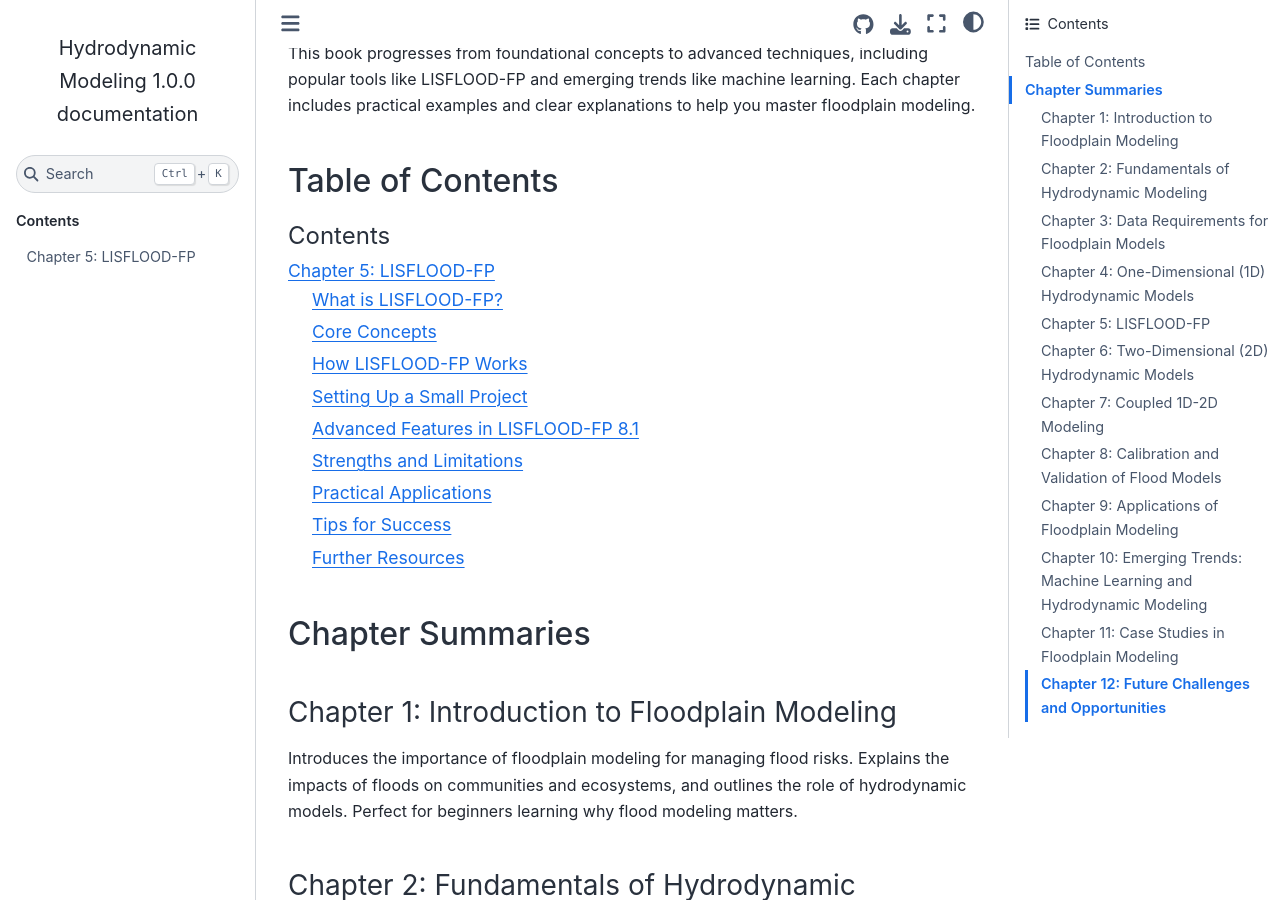
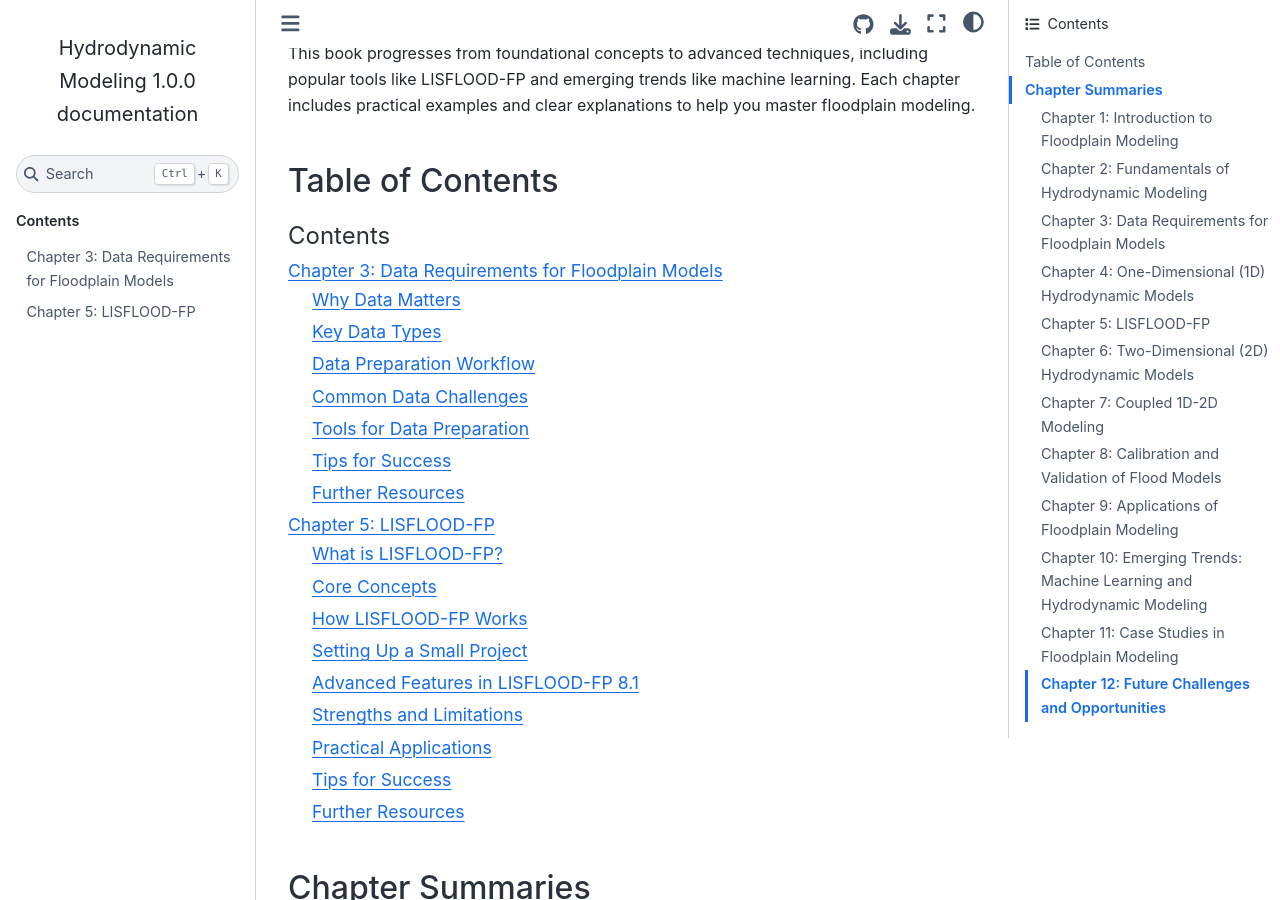
Before and after one commit to SouravDSGit/Hydrodynamic-Modeling, a Sphinx documentation site: the page built from docs/index.md, in a window 1280 px wide and 900 px high, scrolled down 318 px. Built offline with Sphinx 7.4.7 and the Sphinx Book theme 1.1.4, drawn with Linux system fonts in a browser that asks for light colours; pages that are not in the unit, such as notebooks, are missing from menus; some of the changed lines change nothing that is shown; some of the changed text lies outside the part shown.

Commit message:
initial commit

````diff
--- /dev/null
+++ b/docs/chapter_03.md
@@ -0,0 +1,199 @@
+# Chapter 3: Data Requirements for Floodplain Models
+
+```{contents}
+:depth: 2
+:local:
+```
+
+Floodplain models, like LISFLOOD-FP discussed in {ref}`Chapter 5: LISFLOOD-FP <chapter_05>`, rely on accurate data to predict how water flows during floods. This chapter explains the key data needed for these models, where to find it, and how to prepare it. Written for students, it uses simple language, practical examples, and visuals to make the concepts easy to understand. By the end, you’ll know how to gather and process data for a floodplain modeling project and avoid common pitfalls.
+
+## Why Data Matters
+
+Floodplain models simulate water movement based on the landscape, water inputs, and surface conditions. Without good data, models can produce inaccurate results, leading to poor flood predictions. This chapter covers the main data types—Digital Elevation Models (DEMs), boundary conditions, Manning’s roughness, channel geometry, and initial conditions—and explains how to prepare them for tools like LISFLOOD-FP or MIKE 21 (see {ref}`Chapter 6: Two-Dimensional (2D) Hydrodynamic Models <chapter_06>`).
+
+```mermaid
+graph TD
+    A[Floodplain Model] --> B[Data Inputs]
+    B --> C[Digital Elevation Model (DEM)]
+    B --> D[Boundary Conditions]
+    B --> E[Manning’s Roughness]
+    B --> F[Channel Geometry]
+    B --> G[Initial Conditions]
+    C --> H[Accurate Flood Predictions]
+    D --> H
+    E --> H
+    F --> H
+    G --> H
+```
+
+## Key Data Types
+
+Below are the five main data types needed for floodplain modeling, explained in simple terms.
+
+### Digital Elevation Model (DEM)
+- **What It Is**: A DEM is a digital map showing the height (elevation) of the land at each point, usually in a grid format.
+- **Why It Matters**: The terrain’s shape determines where water flows. Small errors in elevation can lead to big mistakes in flood predictions.
+- **Sources**:
+  - **LiDAR**: High-resolution (1–10m) data from laser scans, ideal for small areas.
+  - **SRTM**: Global 30m data from NASA, good for large regions.
+  - **Copernicus**: Free 25m DEMs from the European Space Agency.
+- **How to Prepare**:
+  - Use GIS tools like QGIS or ArcGIS to clip the DEM to your study area.
+  - Check for errors (e.g., missing data, negative elevations) and fill gaps using interpolation.
+  - Convert to a format like ASCII grid for models like LISFLOOD-FP.
+- **Example**: For a 10 km² catchment, a 10m LiDAR DEM provides detailed elevation data for accurate flood mapping.
+
+### Boundary Conditions
+- **What It Is**: Data on water entering or leaving the model area, such as river flow (hydrograph) or water levels at the edges.
+- **Why It Matters**: Tells the model how much water is coming in, driving the flood simulation.
+- **Sources**:
+  - **Gauging Stations**: Real river flow data from local authorities.
+  - **Hydrological Models**: Simulated hydrographs from models like HEC-HMS.
+  - **Design Storms**: Synthetic data for events like a 100-year flood.
+- **How to Prepare**:
+  - Format as a text file with time (seconds) and discharge (m³/s), e.g.:
+    ```
+    0 0.0
+    3600 50.0
+    7200 100.0
+    10800 50.0
+    ```
+  - Ensure the time step matches the model’s requirements (e.g., hourly).
+- **Example**: A hydrograph for a 100-year flood might peak at 100 m³/s after 2 hours.
+
+### Manning’s Roughness
+- **What It Is**: A number that measures how much a surface (e.g., grass, pavement) slows down water flow. Lower values mean smoother surfaces.
+- **Why It Matters**: Affects how fast water moves and spreads. Incorrect values can skew flood extent and depth.
+- **Sources**:
+  - **Literature**: Standard values (e.g., 0.03 for pavement, 0.05 for forests, 0.1 for dense vegetation).
+  - **Land Cover Maps**: Use GIS data to assign roughness based on surface type.
+- **How to Prepare**:
+  - Create a raster map matching the DEM’s grid, with roughness values for each cell.
+  - Alternatively, use a single value for simple models.
+  - Validate values during calibration (see {ref}`Chapter 8: Calibration and Validation of Flood Models <chapter_08>`).
+- **Example**: A grassland floodplain might use a Manning’s value of 0.035.
+
+| Surface Type       | Manning’s Roughness |
+|--------------------|---------------------|
+| Pavement           | 0.02–0.03          |
+| Grassland          | 0.03–0.04          |
+| Forest             | 0.05–0.1           |
+| Dense Vegetation   | 0.1–0.15           |
+
+### Channel Geometry
+- **What It Is**: Data on the shape of rivers or channels, including width, depth, and bank elevations.
+- **Why It Matters**: Critical for models like LISFLOOD-FP when rivers are narrower than the grid size (see {ref}`Chapter 5 <chapter_05>`).
+- **Sources**:
+  - **Field Surveys**: Measure river cross-sections directly.
+  - **Remote Sensing**: Estimate from satellite or aerial imagery.
+  - **Topographic Maps**: Approximate from existing data.
+- **How to Prepare**:
+  - Create a text or raster file with width and depth for each river segment.
+  - For LISFLOOD-FP, use a subgrid channel file (e.g., `channel.asc`).
+- **Example**: A small river might have a width of 10m and depth of 2m.
+
+### Initial Conditions
+- **What It Is**: The starting water depth or flow in the model area before the simulation begins.
+- **Why It Matters**: Sets the baseline for the flood event. Often zero for dry floodplains.
+- **Sources**:
+  - **Field Data**: Water levels from gauges at the start of the event.
+  - **Assumptions**: Use zero depth for dry areas or small values for wet conditions.
+- **How to Prepare**:
+  - Specify as a raster (matching the DEM) or a single value.
+  - For LISFLOOD-FP, include in the `.par` file or a separate file.
+- **Example**: A dry floodplain starts with a depth of 0m across all cells.
+
+## Data Preparation Workflow
+
+Preparing data correctly is crucial for accurate modeling. Here’s a step-by-step guide for a small project (e.g., a 10 km² catchment).
+
+1. **Collect Data**:
+   - Download a DEM (e.g., 10m LiDAR from Copernicus).
+   - Obtain a hydrograph from a gauging station or hydrological model.
+   - Use land cover maps to assign Manning’s roughness.
+   - Measure or estimate river channel geometry.
+   - Set initial conditions (e.g., zero depth for a dry start).
+
+2. **Process in GIS**:
+   - Use QGIS or ArcGIS to:
+     - Clip the DEM to your study area.
+     - Create a roughness raster based on land cover.
+     - Check for DEM errors (e.g., gaps, outliers) and fix them.
+   - Convert data to compatible formats (e.g., ASCII for LISFLOOD-FP).
+
+3. **Format for the Model**:
+   - Save the DEM as `dem.asc`.
+   - Create a boundary condition file (e.g., `inflow.bdy`) with time and discharge.
+   - Save roughness as `manning.asc` or a single value in the `.par` file.
+   - Define channel geometry in a file like `channel.asc`.
+
+4. **Validate Data**:
+   - Check DEM resolution (e.g., 10m is good for small areas).
+   - Ensure hydrograph time steps align with the model’s time scale.
+   - Verify roughness values match land cover types.
+
+```mermaid
+graph TD
+    A[Start] --> B[Collect DEM, Hydrograph, Roughness]
+    B --> C[Process in QGIS/ArcGIS]
+    C --> D[Clip DEM, Create Rasters]
+    D --> E[Format for Model: ASCII, Text Files]
+    E --> F[Validate Data Quality]
+    F --> G[Run Model (e.g., LISFLOOD-FP)]
+```
+
+## Common Data Challenges
+
+Students often face these issues when preparing data:
+- **Low-Quality DEMs**: Coarse resolution (e.g., 90m SRTM) misses small features. Solution: Use LiDAR or interpolate to improve resolution.
+- **Missing Data**: Gaps in DEMs or hydrographs. Solution: Fill gaps with interpolation or use synthetic data (e.g., design storms).
+- **Incorrect Roughness**: Wrong Manning’s values lead to inaccurate flow. Solution: Use literature values and calibrate (see {ref}`Chapter 8 <chapter_08>`).
+- **Data Format Errors**: Models may reject incompatible files. Solution: Check the model’s user manual (e.g., LISFLOOD-FP requires ASCII grids).
+
+| Challenge             | Solution                          |
+|----------------------|-----------------------------------|
+| Low-Quality DEM      | Use LiDAR or interpolate data    |
+| Missing Data         | Fill gaps or use synthetic data  |
+| Incorrect Roughness  | Use standard values, calibrate   |
+| Format Errors        | Check model manual for formats   |
+
+## Tools for Data Preparation
+
+- **QGIS**: Free GIS software for clipping DEMs, creating roughness maps, and visualizing data.
+- **ArcGIS**: Professional GIS tool for advanced data processing.
+- **Python**:
+  - Use libraries like `rasterio` to process DEMs:
+    ```python
+    import rasterio
+    with rasterio.open('dem.tif') as src:
+        dem = src.read(1)
+        # Process DEM (e.g., fill gaps)
+    ```
+  - Use `pandas` for hydrograph data:
+    ```python
+    import pandas as pd
+    hydrograph = pd.DataFrame({'time': [0, 3600, 7200], 'discharge': [0.0, 50.0, 100.0]})
+    hydrograph.to_csv('inflow.bdy', index=False, sep=' ')
+    ```
+- **Global Datasets**:
+  - Copernicus DEM: Free 25m resolution data.
+  - OpenStreetMap: Land cover for roughness estimates.
+  - USGS EarthExplorer: Access to SRTM and other DEMs.
+
+## Tips for Success
+
+1. **Choose the Right Resolution**: Use 5–10m DEMs for small catchments, 30m for larger areas.
+2. **Validate Data**: Cross-check DEMs with field surveys or satellite imagery.
+3. **Start Simple**: Use a single roughness value for initial tests, then refine with a raster.
+4. **Automate with Python**: Scripts save time for repetitive tasks like formatting hydrographs.
+5. **Document Sources**: Keep track of where data comes from for reproducibility.
+
+## Further Resources
+
+- **QGIS Tutorials**: Free online guides for GIS data processing.
+- **Copernicus Data Hub**: Access DEMs and land cover data.
+- **USGS EarthExplorer**: Source for global DEMs like SRTM.
+- **Research Papers**: Studies on data quality in flood modeling (e.g., Narmada River case in {ref}`Chapter 11: Case Studies in Floodplain Modeling <chapter_11>`).
+- **LISFLOOD-FP Manual**: Details on data formats for LISFLOOD-FP (see {ref}`Chapter 5 <chapter_05>`).
+
+This chapter has shown you how to gather and prepare data for floodplain modeling. With high-quality DEMs, boundary conditions, and roughness data, you can build accurate models. Practice with a small project, and refer to {ref}`Chapter 8 <chapter_08>` for calibration tips to refine your results.
--- a/docs/index.md
+++ b/docs/index.md
@@ -10,6 +10,7 @@
 :maxdepth: 2
 :caption: Contents
 
+index
 chapter_01
 chapter_02
 chapter_03
````
